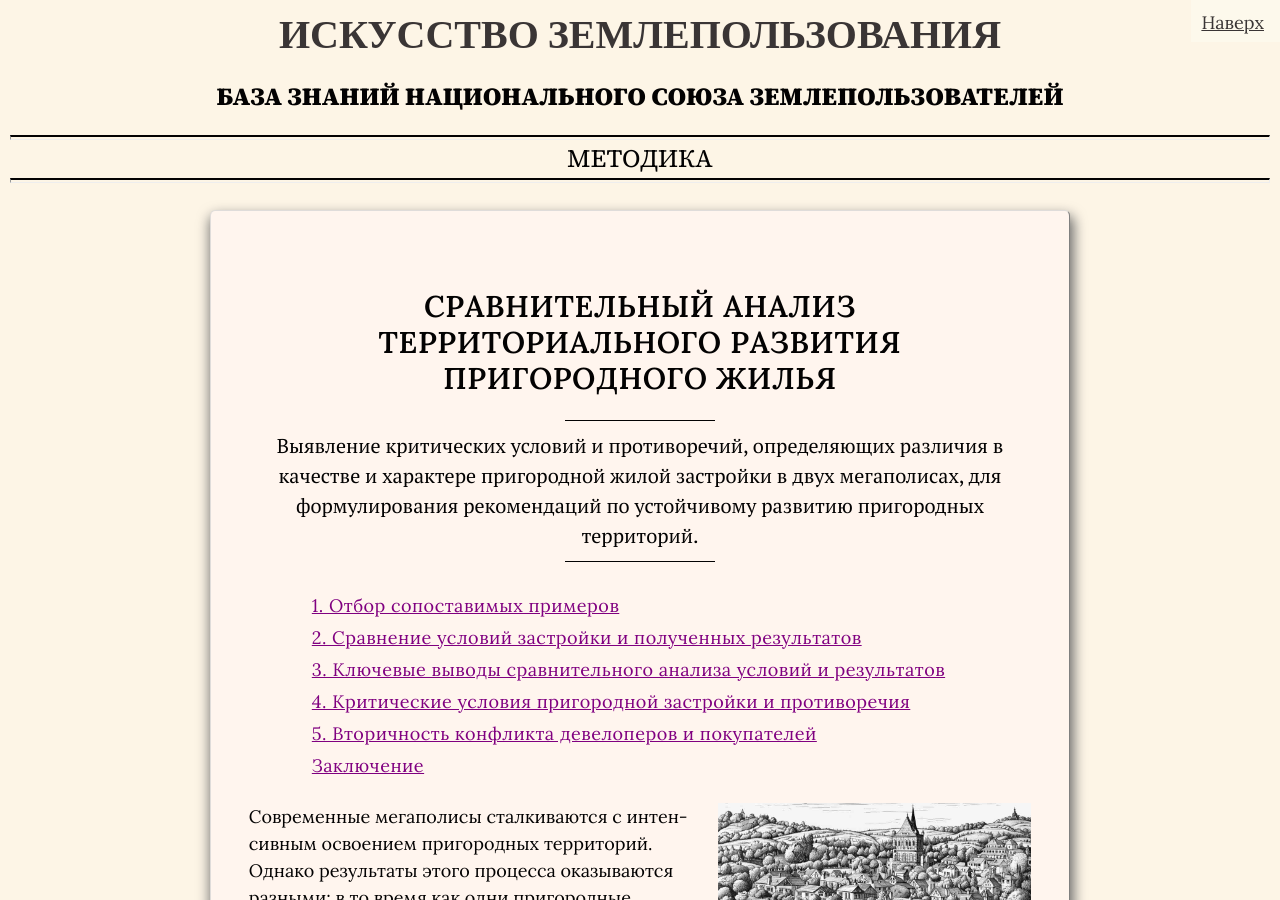
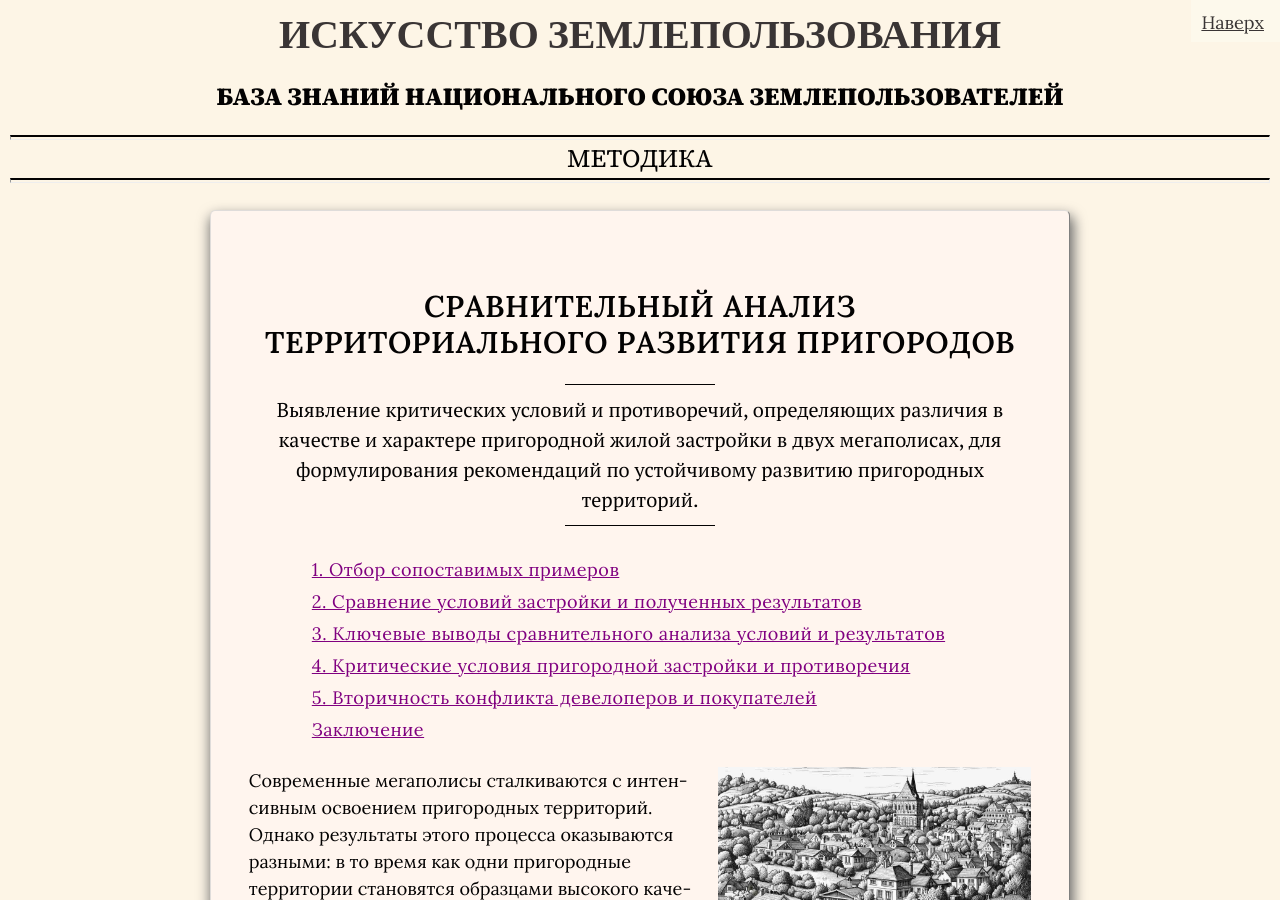
Before and after one commit to SergSi/land-use-art, a Jekyll site: the page built from _posts/2025-09-20-suburb.md, in a window 1280 px wide and 900 px high. Built offline with Jekyll 4.4.1, drawn with Linux system fonts in a browser that asks for light colours; some web fonts are replaced.

Commit message:
Update 2025-09-20-suburb.md

```diff
--- a/_posts/2025-09-20-suburb.md
+++ b/_posts/2025-09-20-suburb.md
@@ -1,5 +1,5 @@
 ---
-title: Сравнительный анализ территориального развития пригородного жилья
+title: Сравнительный анализ территориального развития пригородов
 summary: Выявление критических условий и противоречий, определяющих различия в качестве и характере пригородной жилой застройки в двух мегаполисах, для формулирования рекомендаций по устойчивому развитию пригородных территорий.
 author: С. И. Ивасюк
 layout: doc
```
